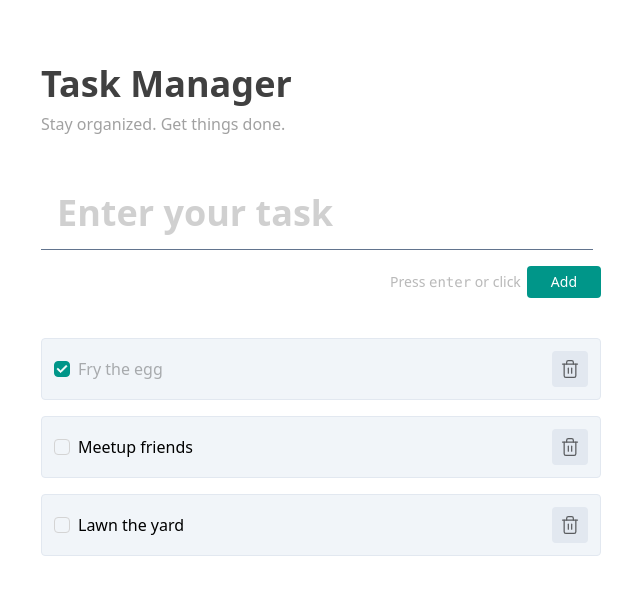
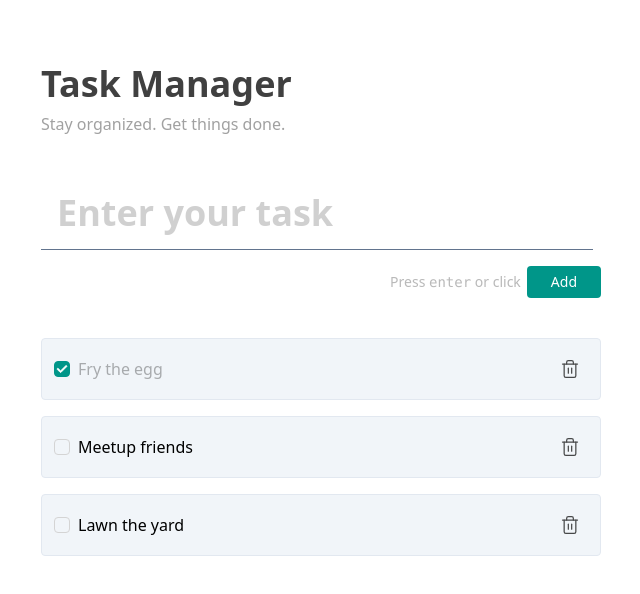
Before and after one commit to mfrizqi/shop-task-react, a React (Vite) app: page / in a window 1280 px wide. Shown: the top 594 px of the page, without its empty margins (319-959 px from the left). Built offline with nearby package versions, Linux system fonts and the light colour scheme.

Commit message:
feat: add vercel.json for rewrites

```diff
--- a/src/components/TaskCard.tsx
+++ b/src/components/TaskCard.tsx
@@ -21,8 +21,8 @@ const TaskCard = ({ task, toggleComplete, onDelete }: TaskProps) => {
                     {task.title}
                 </div>
             </div>
-            <div className="p-2 bg-slate-200 rounded">
-                <img onClick={() => { onDelete(task.id) }} className="cursor-pointer opacity-60" src="./src/assets/icon/bin-2.svg" width={20} height={20} />
+            <div className="p-2 rounded">
+                <img onClick={() => { onDelete(task.id) }} className="cursor-pointer opacity-70" src="./src/assets/icon/bin-2.svg" width={20} height={20} />
             </div>
         </div>
     )
```
Also changed, not shown: vercel.json (added).
